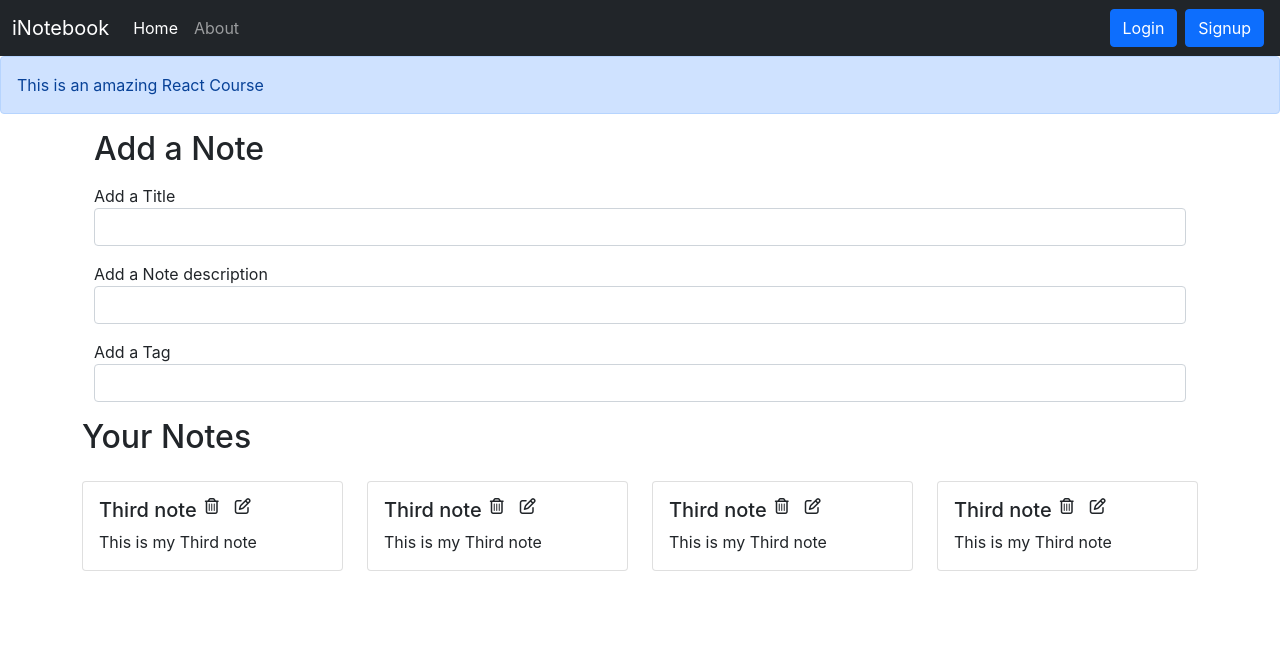
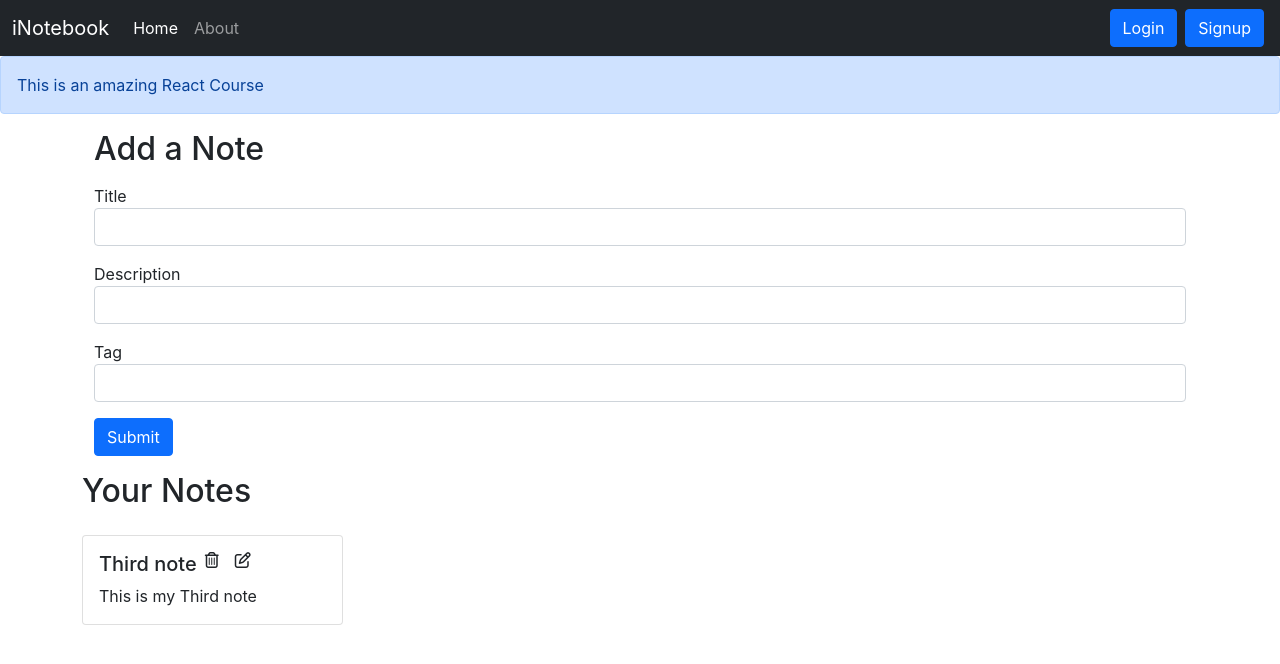
Before and after one commit to jeslinjerome/OnlineNotebook-Client, a React (Create React App) app: page / in a window 1280 px wide. Shown: the top 664 px of the page. Built offline with nearby package versions, Linux system fonts and the light colour scheme.

Commit message:
vd 63 add note on client side

```diff
--- /dev/null
+++ b/src/components/AddNote.js
@@ -0,0 +1,44 @@
+import React, {useContext, useState}  from "react";
+import NoteContext from "../context/notes/NoteContext";
+
+const AddNote = () => {
+  const context = useContext(NoteContext);
+  const { addNote } = context;
+
+  const [note, setNote] = useState({title:"", description:"", tag:"default"});
+
+  const handleClick = (e)=>{
+      e.preventDefault();
+        addNote(note.title, note.description, note.tag);
+  }
+
+  const onChange = (e)=>{
+      //set whatever change is set to the its value
+    setNote({...note, [e.target.name]: e.target.value})
+  }
+
+  return (
+    <>
+      <div className="container my-3">
+        <h2>Add a Note</h2>
+        <form action="" className="my-3">
+          <div className="mb-3">
+            <lable htmlFor="title" className="form-lable">Title</lable>
+            <input type="text" className="form-control" id="title" name="title" onChange={onChange} />
+          </div>
+          <div className="mb-3">
+            <lable htmlFor="description" className="form-lable">Description</lable>
+            <input type="text" className="form-control" id="description" name="description" onChange={onChange} />
+          </div>
+          <div className="mb-3">
+            <lable htmlFor="tag" className="form-lable">Tag</lable>
+            <input type="text" className="form-control" id="tag" name="tag" onChange={onChange} />
+          </div>
+          <button type="submit" className="btn btn-primary" onClick={handleClick}>Submit</button>
+        </form>
+      </div>
+    </>
+  );
+};
+
+export default AddNote;
--- a/src/components/Home.js
+++ b/src/components/Home.js
@@ -1,27 +1,9 @@
-import React from "react";
 import Notes from "./Notes";
 
 const Home = () => {
 
   return (
     <div>
-      <div className="container my-3">
-        <h2>Add a Note</h2>
-        <form action="" className="my-3">
-          <div className="mb-3">
-            <lable className="form-lable">Add a Title</lable>
-            <input type="text" className="form-control" />
-          </div>
-          <div className="mb-3">
-            <lable className="form-lable">Add a Note description</lable>
-            <input type="text" className="form-control" />
-          </div>
-          <div className="mb-3">
-            <lable className="form-lable">Add a Tag</lable>
-            <input type="text" className="form-control" />
-          </div>
-        </form>
-      </div>
 
       <Notes />
     </div>
--- a/src/components/Notes.js
+++ b/src/components/Notes.js
@@ -1,19 +1,20 @@
-import React, {useContext} from "react";
+import React, { useContext } from "react";
 import NoteContext from "../context/notes/NoteContext";
+import AddNote from "./AddNote";
 import NoteItem from "./NoteItem";
 
+
 const Notes = () => {
-
   const context = useContext(NoteContext);
-  const { notes, setNotes } = context;
-
+  const { notes } = context;
   return (
     <>
+     <AddNote/>
       <div className="row my-3">
         <h2>Your Notes</h2>
         {notes.map((note) => {
-        //   return note.title;
-        return <NoteItem note={note}/>
+          //   return note.title;
+          return <NoteItem key={note._id} note={note} />;
         })}
       </div>
     </>
--- a/src/context/notes/NoteState.js
+++ b/src/context/notes/NoteState.js
@@ -1,54 +1,48 @@
-import React, { useState } from 'react';
-import NoteContext from './NoteContext';
+import React, { useState } from "react";
+import NoteContext from "./NoteContext";
 
 const NoteState = (props) => {
-    const notesInitial = [
-      {
-        "_id": "61f0434cfa88852625a05979",
-        "user": "61f00b9853b584b4bae0fe75",
-        "title": "Third note",
-        "description": "This is my Third note",
-        "tag": "Third",
-        "date": "2022-01-25T18:37:00.643Z",
-        "__v": 0
-      },
-      {
-        "_id": "61f0434cfa88852625a05979",
-        "user": "61f00b9853b584b4bae0fe75",
-        "title": "Third note",
-        "description": "This is my Third note",
-        "tag": "Third",
-        "date": "2022-01-25T18:37:00.643Z",
-        "__v": 0
-      },
-      {
-        "_id": "61f0434cfa88852625a05979",
-        "user": "61f00b9853b584b4bae0fe75",
-        "title": "Third note",
-        "description": "This is my Third note",
-        "tag": "Third",
-        "date": "2022-01-25T18:37:00.643Z",
-        "__v": 0
-      },
-      {
-        "_id": "61f0434cfa88852625a05979",
-        "user": "61f00b9853b584b4bae0fe75",
-        "title": "Third note",
-        "description": "This is my Third note",
-        "tag": "Third",
-        "date": "2022-01-25T18:37:00.643Z",
-        "__v": 0
-      }
-    ]
+  const notesInitial = [
+    {
+      _id: "61f0434cfa88852625a05979",
+      user: "61f00b9853b584b4bae0fe75",
+      title: "Third note",
+      description: "This is my Third note",
+      tag: "Third",
+      date: "2022-01-25T18:37:00.643Z",
+      __v: 0,
+    },
+  ];
+  const [notes, setNotes] = useState(notesInitial);
 
-    const [notes, setNotes] = useState(notesInitial);
+  //Add a Note
+  const addNote = (title, description, tag) => {
+    //TODO: API call
+    console.log("adding a new note");
+    const note = {
+      _id: "61f0434cfa88852625a05339",
+      user: "61f00b9853b584b4bae0fe75",
+      title: title,
+      description: description,
+      tag: tag,
+      date: "2022-01-25T18:37:00.643Z",
+      __v: 0,
+    };
+    setNotes(notes.concat(note));
+  };
+
+  //Delete a Note
+  const deleteNote = () => {};
+
+  //Edit a note
+  const editNote = () => {};
 
   return (
     // values holds funtions that we want to provide
-    <NoteContext.Provider value={{notes, setNotes}}>
-        {props.children}
+    <NoteContext.Provider value={{ notes, addNote, deleteNote, editNote }}>
+      {props.children}
     </NoteContext.Provider>
-  )
+  );
 };
 
 export default NoteState;
```
Also changed, not shown: public/logo192.png (added).
